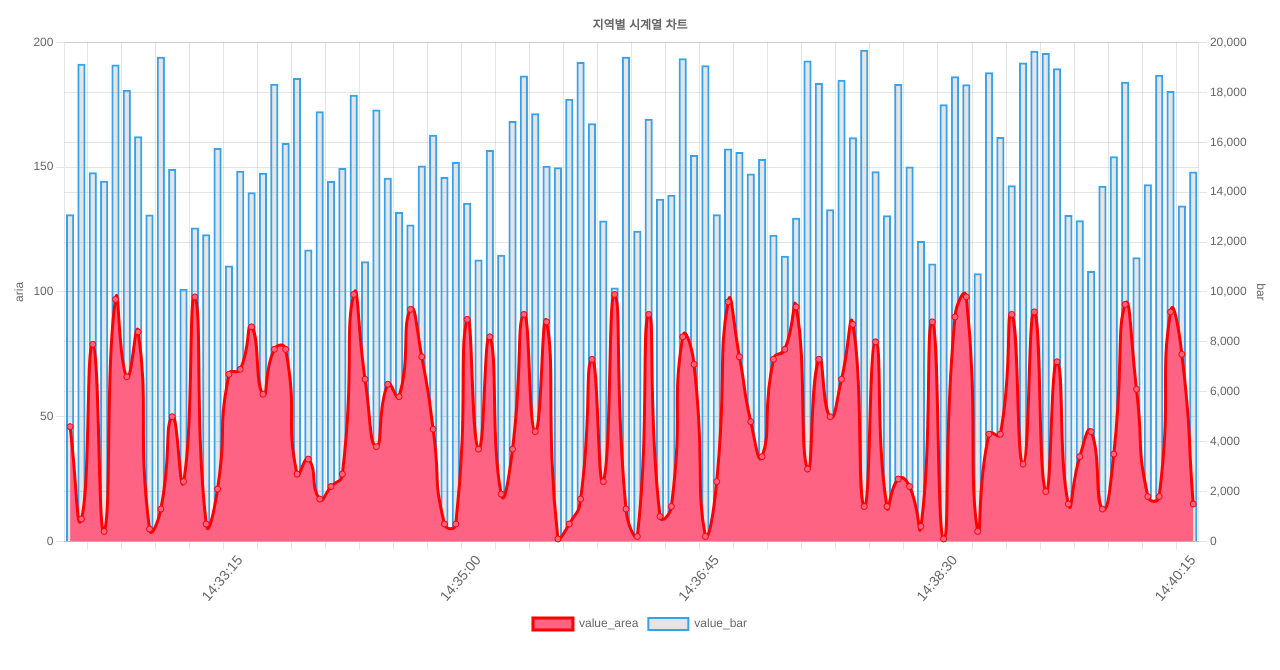
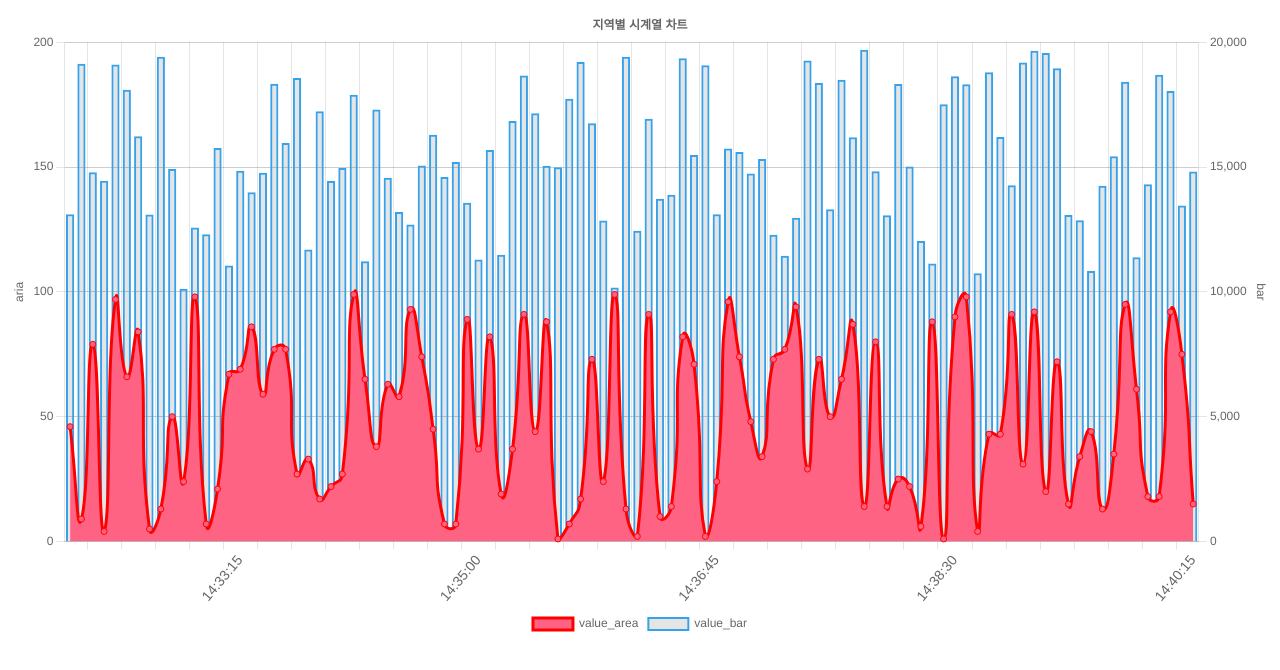
Before and after one commit to mihyunLee/region-time-chart, a React (Create React App) app: page / in a window 1280 px wide. Shown: the top 670 px of the page. Built offline with nearby package versions, Linux system fonts and the light colour scheme.

Commit message:
💄 DESIGN: Bar Chart의 Y축 눈금 단계 크기 변경

```diff
--- a/src/constants/index.ts
+++ b/src/constants/index.ts
@@ -49,6 +49,9 @@ export const TIME_SERIES_CHART_OPTIONS: ChartOptions = {
         display: true,
         text: CHART_TYPE.BAR,
       },
+      ticks: {
+        stepSize: 5000,
+      },
     },
     [CHART_TYPE.ARIA]: {
       type: 'linear' as const,
```
